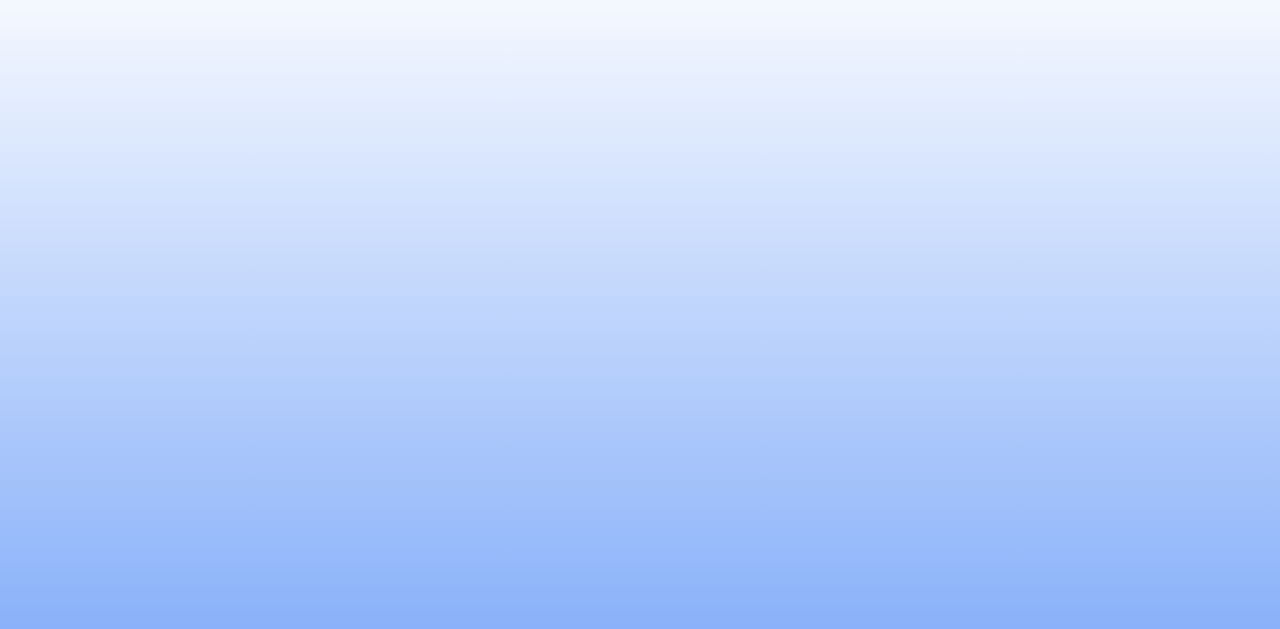
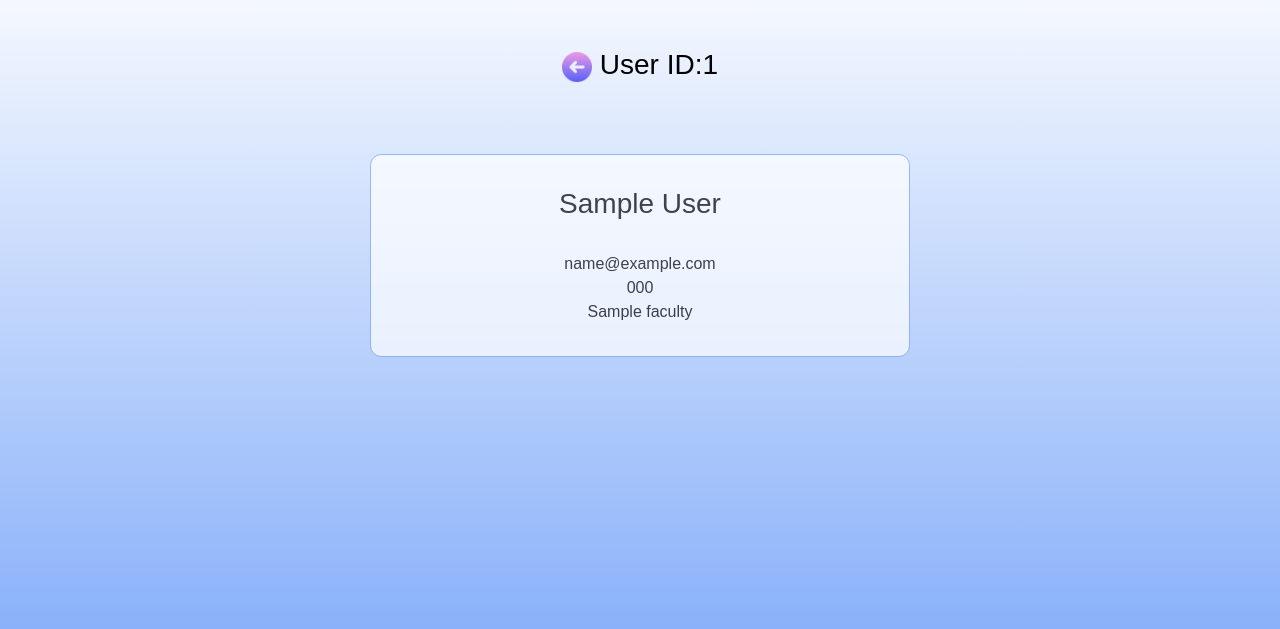
Before and after one commit to centurynine/ServerPrograming-CPE, a Node server app: template NodeJS-1/pages/search.ejs in a window 1280 px wide. Shown: the part 62-691 px from the top of the page. Run offline with Node 20, Linux system fonts and the light colour scheme; the template is opened without the code that fills it: most values are stand-ins (such as "Sample title", 1, 10 or a date in 2020).

Commit message:
searchpage added

```diff
--- a/NodeJS-1/pages/nav.ejs
+++ b/NodeJS-1/pages/nav.ejs
@@ -39,19 +39,20 @@
       });
       const requestOptions = {
         method: 'POST',
-        headers: { 'Content-Type': 'application/json' },
+        headers: {
+          'Content-Type': 'application/json'
+        },
         body: raw,
         redirect: 'follow'
       };
-      fetch(`${root}/search`, requestOptions)
+      fetch(root + "/search", requestOptions)
         .then(response => response.text())
         .then(result => {
           console.log(result);
-          window.location.href = `${root}/search/${search}`;
-
+          window.location.href = root + "/search/" + search;
         })
         .catch(error => console.log('error', error));
+  }
 
-  }
 </script>
 </html>
--- a/NodeJS-1/pages/search.ejs
+++ b/NodeJS-1/pages/search.ejs
@@ -4,7 +4,7 @@
     <meta charset="UTF-8" />
     <meta name="viewport" content="width=device-width, initial-scale=1.0" />
     <meta http-equiv="X-UA-Compatible" content="ie=edge" />
-    <title>หน้าแรก</title>
+    <title>User</title>
     <link href="/css/bootstrap.css" rel="stylesheet" type="text/css">
     <link href="/css/style.css" rel="stylesheet" type="text/css">
     <%- include('../pages/nav'); %>
@@ -21,8 +21,8 @@
       border-radius: 0.7rem;
       margin-top: 1rem;
       transition: ease-out 0.3s;
+      border: 1px solid #77A5F8;
     }
-
       .jumbotron:hover {
       opacity: 0.9;
       transition: ease-in-out 0.3s;
@@ -30,7 +30,20 @@
       </style>
   </head>
   <body>
+    <h3 class="text-center p-5"><a href="../"><img src="../assets/images/back-arrow.png" width="30" height="30" class="d-inline-block" alt=""></a> User ID:<%= ListUser.id %></h3>
+    <div class="container h-100">
+      <div class="row align-items-center h-100" >
+        <div class="col-6 mx-auto">
+          <div class="jumbotron text-center slide-in" id="slider">
+            <h3><%= ListUser.FirstName %> <%= ListUser.LastName %></h3><br>
+            <%= ListUser.Email %><br>
+            <%= ListUser.Phone %><br>
+            <%= ListUser.Faculty %><br>
 
+        </div>
+        </div>
+      </div>
+  </div>
 
   </body>
 
--- a/NodeJS-1/pages/user.ejs
+++ b/NodeJS-1/pages/user.ejs
@@ -30,7 +30,7 @@
       </style>
   </head>
   <body>
-    <h3 class="text-center p-5"><a href="../"><img src="../assets/images/back-arrow.png" width="30" height="30" class="d-inline-block" alt=""></a> User ID:<%= id %></h3>
+    <h3 class="text-center p-5"><a href="../"><img src="../assets/images/back-arrow.png" width="30" height="30" class="d-inline-block" alt=""></a> User ID:<%= ListUser.id %></h3>
     <div class="container h-100">
       <div class="row align-items-center h-100" >
         <div class="col-6 mx-auto">
```
Also changed, not shown: NodeJS-1/app.js (+90 -19 lines).
